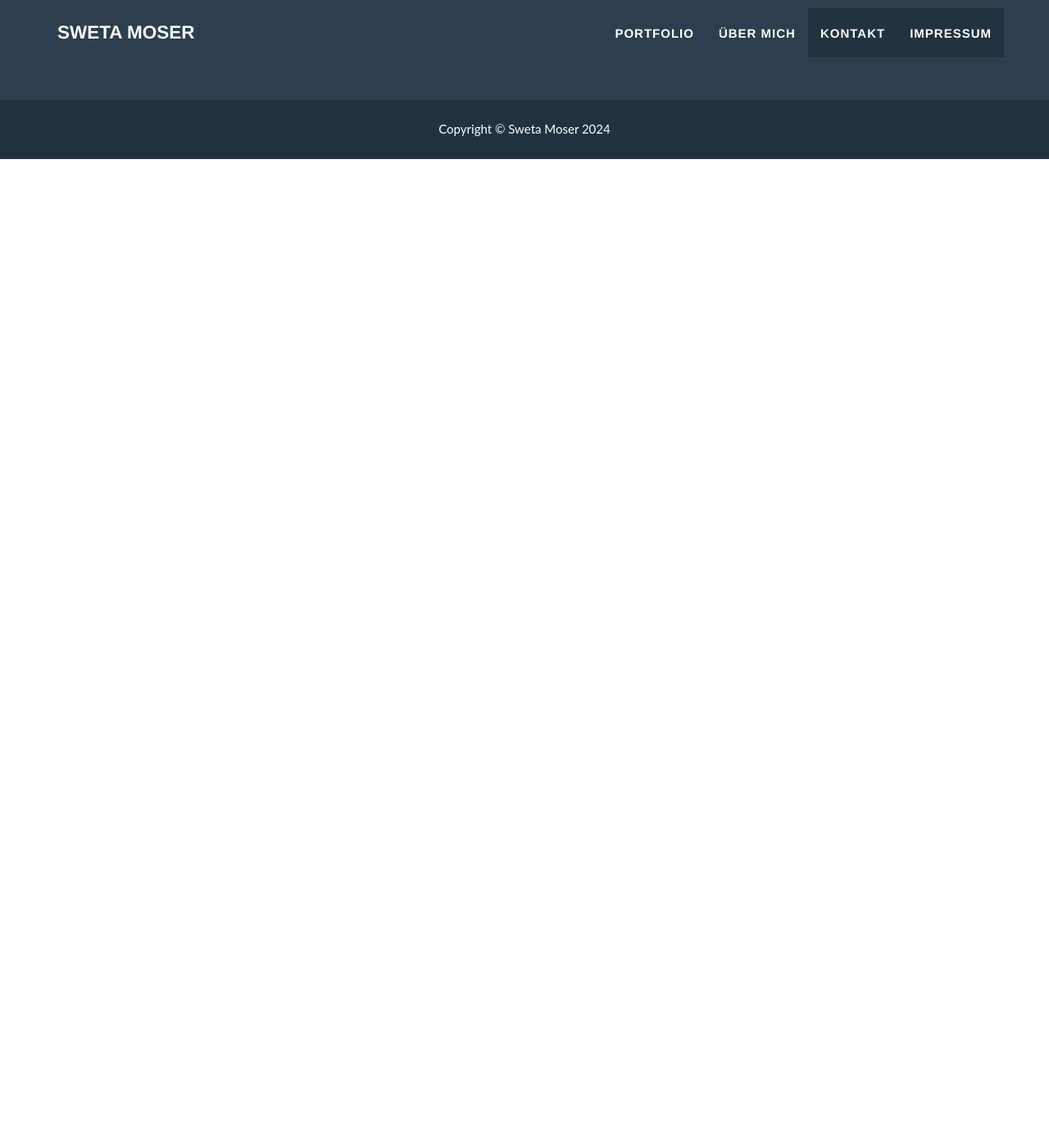
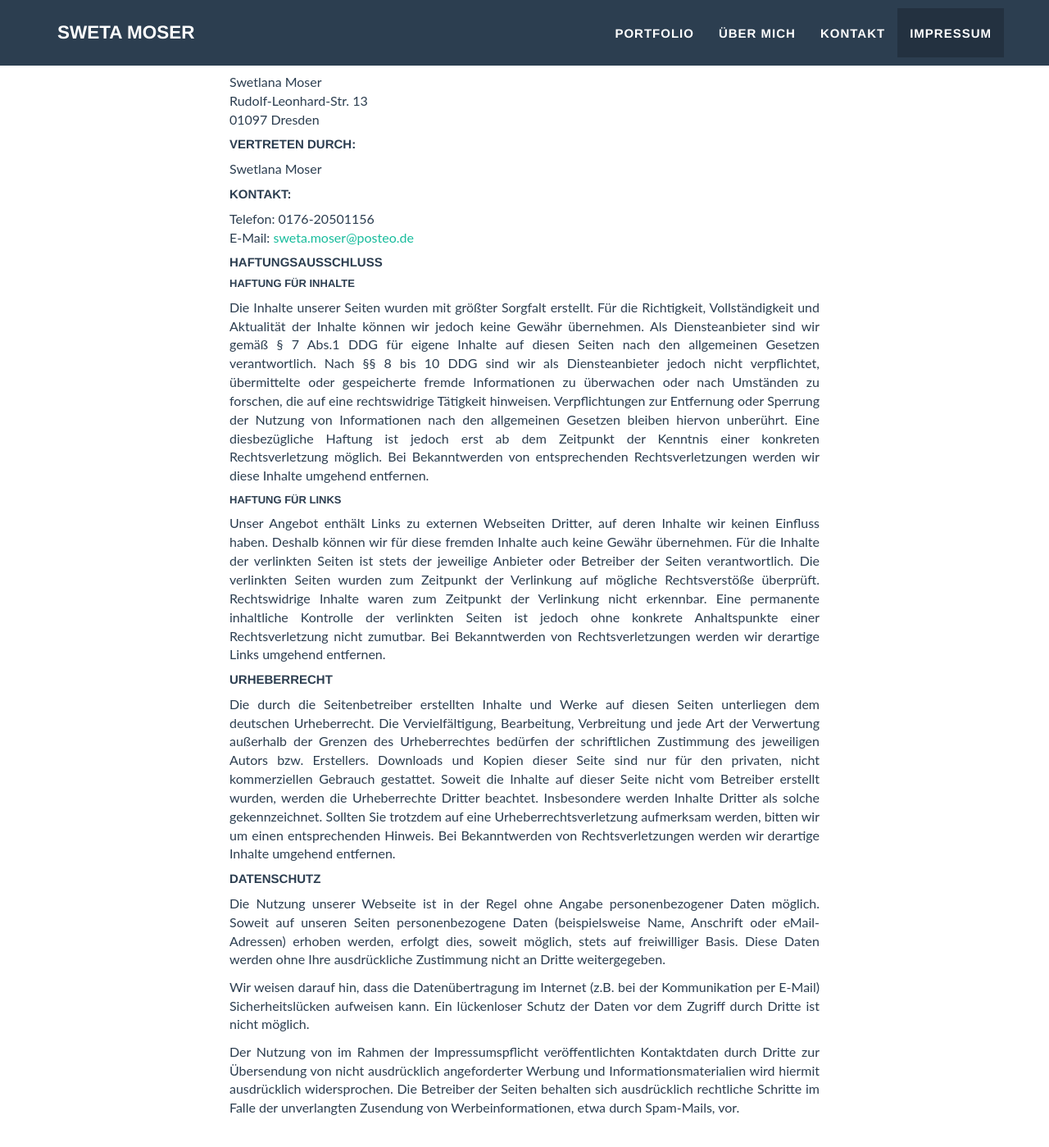
Before and after one commit to swetamoser/swetamoser.github.io, a Jekyll site: the page built from _posts/2014-07-18-project-1.markdown, in a window 1280 px wide and 1400 px high, scrolled down 2795 px. Shown: the whole window at 82% size. Built offline with Jekyll 4.4.1, drawn with Linux system fonts in a browser that asks for light colours; before the commit the page ends 2989 px from its top, so only the background shows below that.

Commit message:
impressum schick gemacht

```diff
--- a/_includes/impressum.html
+++ b/_includes/impressum.html
@@ -0,0 +1,95 @@
+<!-- Contact Section -->
+<section id="impressum">
+    <div class="container">
+        <div class="row">
+            <div class="col-lg-12 text-center">
+                <h2>Impressum</h2>
+                <hr class="star-primary">
+            </div>
+        </div>
+        <div class="row">
+            <div class="col-lg-8 col-lg-offset-2">
+                <!-- To configure the contact form email address, go to mail/contact_me.php and update the email address in the PHP file on line 19. -->
+                <!-- The form should work on most web servers, but if the form is not working you may need to configure your web server differently. -->
+                <div class="col-lg-12">
+                    <div class='impressum'>
+                        <p class="small">Angaben gemäß § 5 DDG</p>
+                        <p class="small">Swetlana Moser <br>
+                            Rudolf-Leonhard-Str. 13<br>
+                            01097 Dresden <br>
+                        </p>
+                        <h5>Vertreten durch: </h5>
+                        <p class="small">Swetlana Moser</p>
+
+                        <h5>Kontakt:</h5>
+                        <p class="small">Telefon: 0176-20501156<br>
+                            E-Mail: <a href='mailto:sweta.moser@posteo.de'>sweta.moser@posteo.de</a></br>
+                        </p>
+
+                        <p class="text-justify">
+                        <h5>Haftungsausschluss</h5>
+
+                        <h6>Haftung für Inhalte</h6>
+
+                        <p class="small text-justify">Die Inhalte unserer Seiten wurden mit größter Sorgfalt erstellt.
+                            Für die Richtigkeit,
+                            Vollständigkeit und Aktualität der Inhalte können wir jedoch keine Gewähr übernehmen. Als
+                            Diensteanbieter sind wir gemäß § 7 Abs.1 DDG für eigene Inhalte auf diesen Seiten nach den
+                            allgemeinen Gesetzen verantwortlich. Nach §§ 8 bis 10 DDG sind wir als Diensteanbieter
+                            jedoch nicht verpflichtet, übermittelte oder gespeicherte fremde Informationen zu überwachen
+                            oder nach Umständen zu forschen, die auf eine rechtswidrige Tätigkeit hinweisen.
+                            Verpflichtungen zur Entfernung oder Sperrung der Nutzung von Informationen nach den
+                            allgemeinen Gesetzen bleiben hiervon unberührt. Eine diesbezügliche Haftung ist jedoch erst
+                            ab dem Zeitpunkt der Kenntnis einer konkreten Rechtsverletzung möglich. Bei Bekanntwerden
+                            von entsprechenden Rechtsverletzungen werden wir diese Inhalte umgehend
+                            entfernen.</p>
+
+                        <h6>Haftung für Links</h6>
+                        <p class="small text-justify">Unser Angebot enthält Links zu externen Webseiten Dritter, auf
+                            deren Inhalte wir keinen
+                            Einfluss haben. Deshalb können wir für diese fremden Inhalte auch keine Gewähr übernehmen.
+                            Für die Inhalte der verlinkten Seiten ist stets der jeweilige Anbieter oder Betreiber der
+                            Seiten verantwortlich. Die verlinkten Seiten wurden zum Zeitpunkt der Verlinkung auf
+                            mögliche Rechtsverstöße überprüft. Rechtswidrige Inhalte waren zum Zeitpunkt der Verlinkung
+                            nicht erkennbar. Eine permanente inhaltliche Kontrolle der verlinkten Seiten ist jedoch ohne
+                            konkrete Anhaltspunkte einer Rechtsverletzung nicht zumutbar. Bei Bekanntwerden von
+                            Rechtsverletzungen werden wir derartige Links umgehend
+                            entfernen.</p>
+
+                        <h5>Urheberrecht</h5>
+                        <p class="small text-justify">Die durch die Seitenbetreiber erstellten Inhalte und Werke auf
+                            diesen Seiten unterliegen dem
+                            deutschen Urheberrecht. Die Vervielfältigung, Bearbeitung, Verbreitung und jede Art der
+                            Verwertung außerhalb der Grenzen des Urheberrechtes bedürfen der schriftlichen Zustimmung
+                            des jeweiligen Autors bzw. Erstellers. Downloads und Kopien dieser Seite sind nur für den
+                            privaten, nicht kommerziellen Gebrauch gestattet. Soweit die Inhalte auf dieser Seite nicht
+                            vom Betreiber erstellt wurden, werden die Urheberrechte Dritter beachtet. Insbesondere
+                            werden Inhalte Dritter als solche gekennzeichnet. Sollten Sie trotzdem auf eine
+                            Urheberrechtsverletzung aufmerksam werden, bitten wir um einen entsprechenden Hinweis. Bei
+                            Bekanntwerden von Rechtsverletzungen werden wir derartige Inhalte umgehend
+                            entfernen.</p>
+
+                        <h5>Datenschutz</h5>
+                        <p class="small text-justify">Die Nutzung unserer Webseite ist in der Regel ohne Angabe
+                            personenbezogener Daten möglich.
+                            Soweit auf unseren Seiten personenbezogene Daten (beispielsweise Name, Anschrift oder
+                            eMail-Adressen) erhoben werden, erfolgt dies, soweit möglich, stets auf freiwilliger Basis.
+                            Diese Daten werden ohne Ihre ausdrückliche Zustimmung nicht an Dritte weitergegeben.</p>
+
+                        <p class="small text-justify">Wir weisen darauf hin, dass die Datenübertragung im Internet (z.B.
+                            bei der Kommunikation per
+                            E-Mail) Sicherheitslücken aufweisen kann. Ein lückenloser Schutz der Daten vor dem Zugriff
+                            durch Dritte ist nicht möglich.</p>
+                        <p class="small text-justify">Der Nutzung von im Rahmen der Impressumspflicht veröffentlichten
+                            Kontaktdaten durch Dritte
+                            zur Übersendung von nicht ausdrücklich angeforderter Werbung und Informationsmaterialien
+                            wird hiermit ausdrücklich widersprochen. Die Betreiber der Seiten behalten sich ausdrücklich
+                            rechtliche Schritte im Falle der unverlangten Zusendung von Werbeinformationen, etwa durch
+                            Spam-Mails, vor.</p>
+                        </p>
+                    </div>
+                </div>
+            </div>
+        </div>
+    </div>
+</section>
--- a/_includes/nav.html
+++ b/_includes/nav.html
@@ -28,7 +28,7 @@
           <a href="#contact">Kontakt</a>
         </li>
         <li class="page-scroll">
-          <a href="#contact">Impressum</a>
+          <a href="#impressum">Impressum</a>
         </li>
       </ul>
     </div>
```
